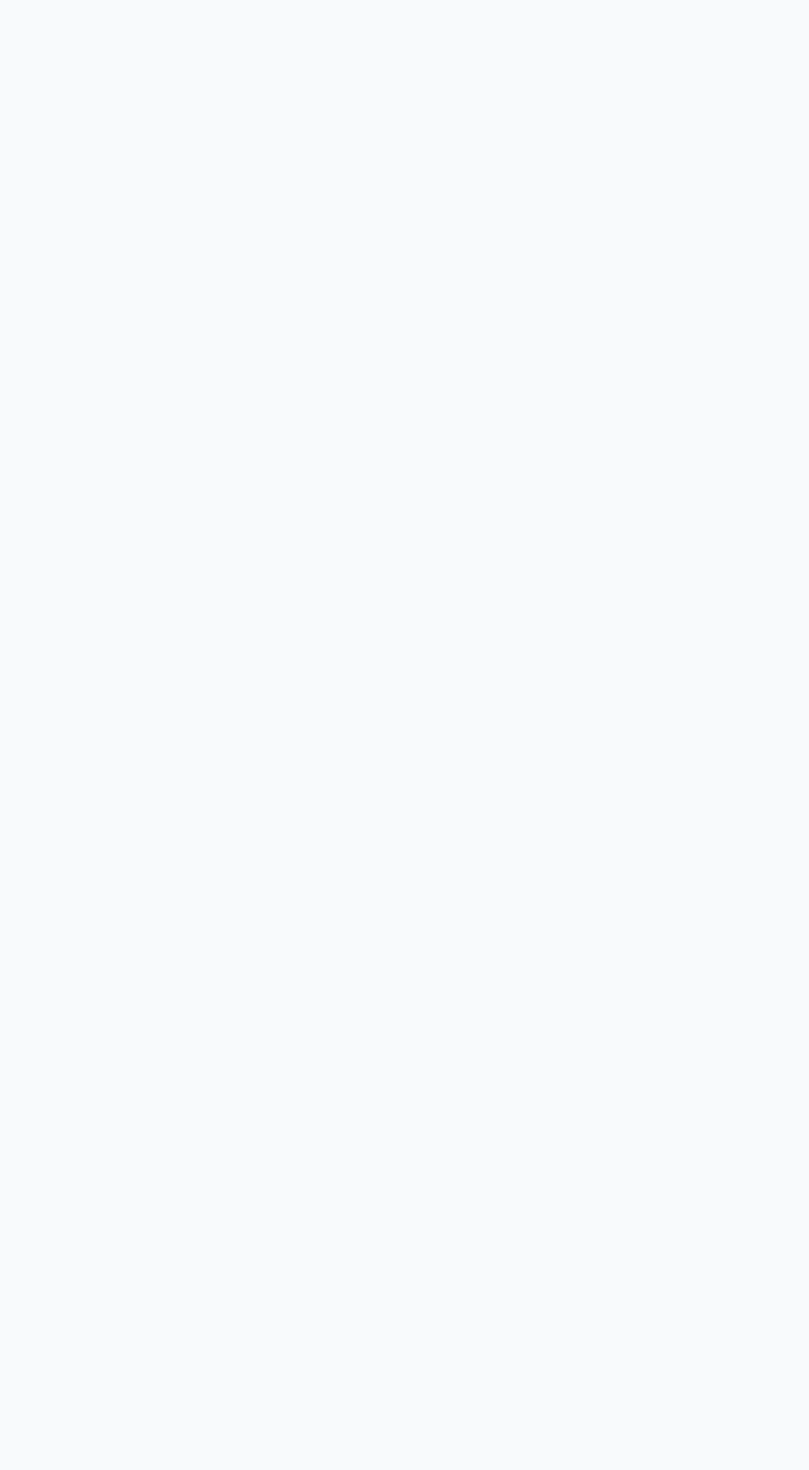
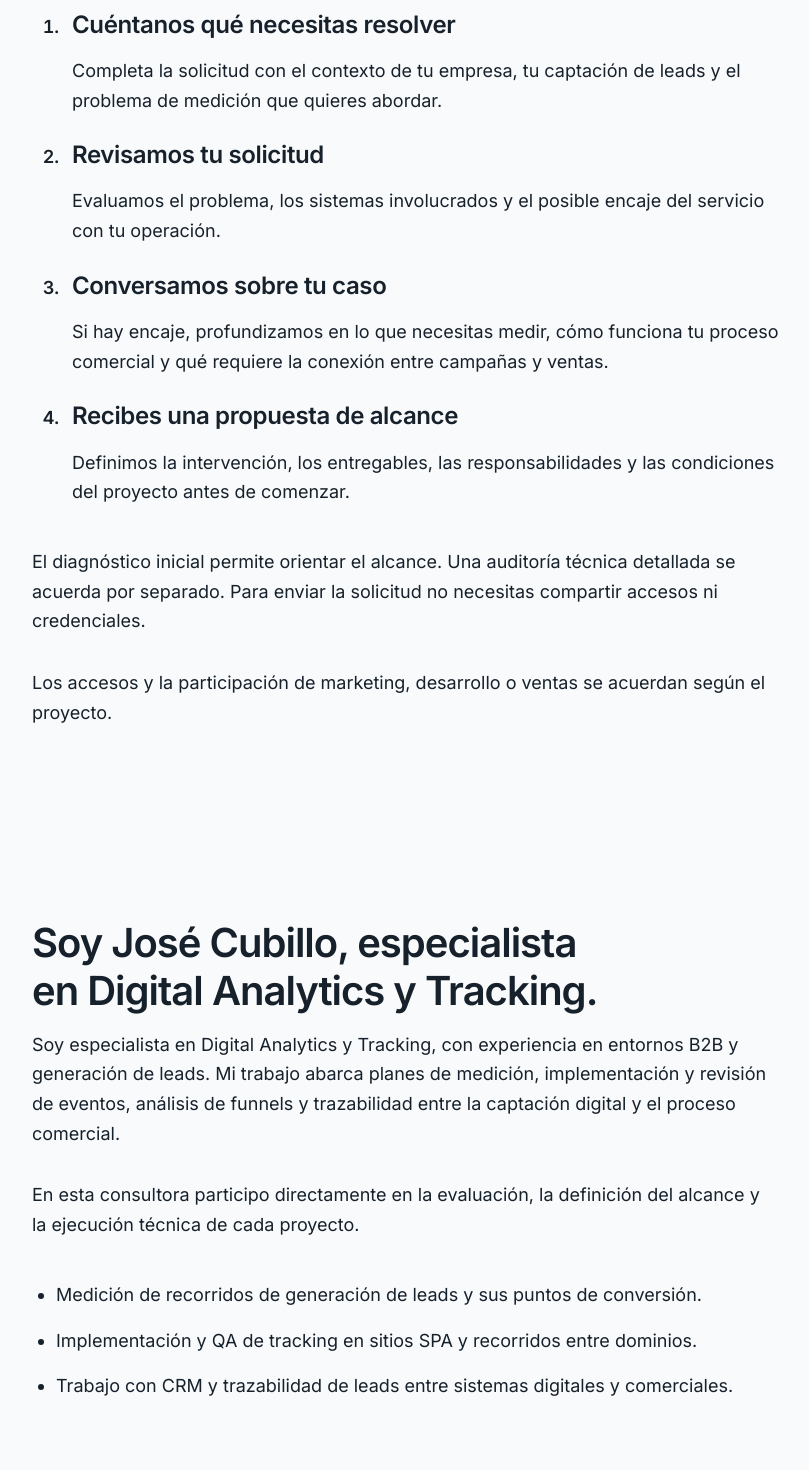
Before and after one commit to jeeyzi/analyticsJC, a Next.js app: page / in a window 1280 px wide. Shown: the part 3180-4650 px from the top of the page, without its empty margins (8-817 px from the left). Before the commit the page ends 3118 px from the top, so only its background shows below. Built offline with nearby package versions, Linux system fonts and the light colour scheme.

Commit message:
feat: implement process and trust sections

```diff
--- a/src/app/page.tsx
+++ b/src/app/page.tsx
@@ -1,6 +1,8 @@
 import { Hero } from "@/components/sections/Hero";
 import { ProblemImpact } from "@/components/sections/ProblemImpact";
 import { SolutionServices } from "@/components/sections/SolutionServices";
+import { Process } from "@/components/sections/Process";
+import { Experience } from "@/components/sections/Experience";
 import { DesignSystemPreview } from "@/components/development/DesignSystemPreview";
 import { HeaderNavigationPreview } from "@/components/development/HeaderNavigationPreview";
 
@@ -11,8 +13,10 @@ export default function Home() {
       <Hero diagnosisReady={headerPreview} />
       <ProblemImpact />
       <SolutionServices diagnosisReady={headerPreview} />
+      <Process />
+      <Experience diagnosisReady={headerPreview} />
       {process.env.NODE_ENV === "development" && process.env.DESIGN_SYSTEM_PREVIEW === "true" && <DesignSystemPreview />}
-      {headerPreview && <HeaderNavigationPreview solutionReady />}
+      {headerPreview && <HeaderNavigationPreview solutionReady processTrustReady />}
     </>
   );
 }
--- a/src/components/development/HeaderNavigationPreview.tsx
+++ b/src/components/development/HeaderNavigationPreview.tsx
@@ -3,10 +3,13 @@ import { site } from "@/content/site";
 
 // Destinos sintéticos de QA, nunca se incluyen en un build de producción.
 // No representan las secciones comerciales ni un formulario implementado.
-export function HeaderNavigationPreview({ solutionReady = false }: { solutionReady?: boolean }) {
+export function HeaderNavigationPreview({ solutionReady = false, processTrustReady = false }: { solutionReady?: boolean; processTrustReady?: boolean }) {
   return <Container>
     <p>Muestra local de Header + Navigation. Destinos sintéticos de validación.</p>
-    {[...site.navigation.links, site.navigation.cta].filter((link) => !solutionReady || link.href !== "#solucion").map((link) => (
+    {[...site.navigation.links, site.navigation.cta].filter((link) =>
+      !(solutionReady && link.href === "#solucion") &&
+      !(processTrustReady && (link.href === "#proceso" || link.href === "#experiencia"))
+    ).map((link) => (
       <div key={link.href} style={{ paddingBlock: "var(--space-24)" }}>
         <h2 id={link.href.slice(1)} tabIndex={-1}>{link.label}</h2>
       </div>
--- /dev/null
+++ b/src/components/sections/Experience.module.css
@@ -0,0 +1,2 @@
+.content { display: flex; flex-direction: column; gap: var(--section-content-gap); }
+.evidence { margin: 0; padding-inline-start: var(--space-6); display: flex; flex-direction: column; gap: var(--space-4); }
--- /dev/null
+++ b/src/components/sections/Experience.tsx
@@ -0,0 +1,32 @@
+import { Container } from "@/components/layout/Container";
+import { Section } from "@/components/layout/Section";
+import { ActionGroup, ActionLink } from "@/components/ui/Actions";
+import { site } from "@/content/site";
+import typography from "@/styles/typography.module.css";
+import styles from "./Experience.module.css";
+
+// HN-01 / HERO-01: habilitar el CTA cuando exista el destino real.
+export function Experience({ diagnosisReady = false }: { diagnosisReady?: boolean }) {
+  return (
+    <Section id="experiencia" aria-labelledby="titulo-experiencia">
+      <Container>
+        <div className={`${typography.reading} ${styles.content}`}>
+          <div className={typography.titleText}>
+            <h2 id="titulo-experiencia">{site.experience.heading}</h2>
+            {site.experience.paragraphs.map((paragraph) => (
+              <p key={paragraph} className={typography.body}>{paragraph}</p>
+            ))}
+          </div>
+          <ul className={`${styles.evidence} ${typography.body}`}>
+            {site.experience.evidence.map((item) => <li key={item}>{item}</li>)}
+          </ul>
+          {diagnosisReady && (
+            <ActionGroup>
+              <ActionLink href={site.experience.cta.href}>{site.experience.cta.label}</ActionLink>
+            </ActionGroup>
+          )}
+        </div>
+      </Container>
+    </Section>
+  );
+}
--- /dev/null
+++ b/src/components/sections/Process.module.css
@@ -0,0 +1,4 @@
+.content { display: flex; flex-direction: column; gap: var(--section-content-gap); }
+.steps { margin: 0; padding-inline-start: var(--space-8); display: flex; flex-direction: column; gap: var(--space-6); }
+.step { padding-inline-start: var(--space-2); min-width: 0; }
+.step::marker { font-size: var(--font-body); font-weight: 600; }
--- /dev/null
+++ b/src/components/sections/Process.tsx
@@ -0,0 +1,31 @@
+import { Container } from "@/components/layout/Container";
+import { Section } from "@/components/layout/Section";
+import { site } from "@/content/site";
+import typography from "@/styles/typography.module.css";
+import styles from "./Process.module.css";
+
+export function Process() {
+  return (
+    <Section id="proceso" aria-labelledby="titulo-proceso">
+      <Container>
+        <div className={`${typography.reading} ${styles.content}`}>
+          <h2 id="titulo-proceso">{site.process.heading}</h2>
+          <ol className={styles.steps}>
+            {site.process.steps.map((step) => (
+              <li key={step.heading} className={styles.step}>
+                <div className={typography.titleText}>
+                  <h3>{step.heading}</h3>
+                  <p className={typography.body}>{step.body}</p>
+                </div>
+              </li>
+            ))}
+          </ol>
+          <div className={typography.titleText}>
+            <p className={typography.body}>{site.process.initialScope}</p>
+            <p className={typography.body}>{site.process.participation}</p>
+          </div>
+        </div>
+      </Container>
+    </Section>
+  );
+}
--- a/src/content/site.ts
+++ b/src/content/site.ts
@@ -62,4 +62,43 @@ export const site = {
     scope: "Cada proyecto aborda las capacidades que requiere el problema detectado. El diagnóstico inicial orienta el alcance; la auditoría técnica detallada se acuerda por separado.",
     cta: { label: "Solicitar diagnóstico inicial", href: "#diagnostico" },
   },
+  process: {
+    "initialScope": "El diagnóstico inicial permite orientar el alcance. Una auditoría técnica detallada se acuerda por separado. Para enviar la solicitud no necesitas compartir accesos ni credenciales.",
+    "heading": "Primero entendemos la brecha. Después definimos el trabajo.",
+    "steps": [
+      {
+        "body": "Completa la solicitud con el contexto de tu empresa, tu captación de leads y el problema de medición que quieres abordar.",
+        "heading": "Cuéntanos qué necesitas resolver"
+      },
+      {
+        "body": "Evaluamos el problema, los sistemas involucrados y el posible encaje del servicio con tu operación.",
+        "heading": "Revisamos tu solicitud"
+      },
+      {
+        "body": "Si hay encaje, profundizamos en lo que necesitas medir, cómo funciona tu proceso comercial y qué requiere la conexión entre campañas y ventas.",
+        "heading": "Conversamos sobre tu caso"
+      },
+      {
+        "body": "Definimos la intervención, los entregables, las responsabilidades y las condiciones del proyecto antes de comenzar.",
+        "heading": "Recibes una propuesta de alcance"
+      }
+    ],
+    "participation": "Los accesos y la participación de marketing, desarrollo o ventas se acuerdan según el proyecto."
+  },
+  experience: {
+    "heading": "Soy José Cubillo, especialista en Digital Analytics y Tracking.",
+    "evidence": [
+      "Medición de recorridos de generación de leads y sus puntos de conversión.",
+      "Implementación y QA de tracking en sitios SPA y recorridos entre dominios.",
+      "Trabajo con CRM y trazabilidad de leads entre sistemas digitales y comerciales."
+    ],
+    "paragraphs": [
+      "Soy especialista en Digital Analytics y Tracking, con experiencia en entornos B2B y generación de leads. Mi trabajo abarca planes de medición, implementación y revisión de eventos, análisis de funnels y trazabilidad entre la captación digital y el proceso comercial.",
+      "En esta consultora participo directamente en la evaluación, la definición del alcance y la ejecución técnica de cada proyecto."
+    ],
+    "cta": {
+      "href": "#diagnostico",
+      "label": "Solicitar diagnóstico inicial"
+    }
+  },
 } as const;
```
Also changed, not shown: 19 other files (tests, documents, lock files or other folders).
